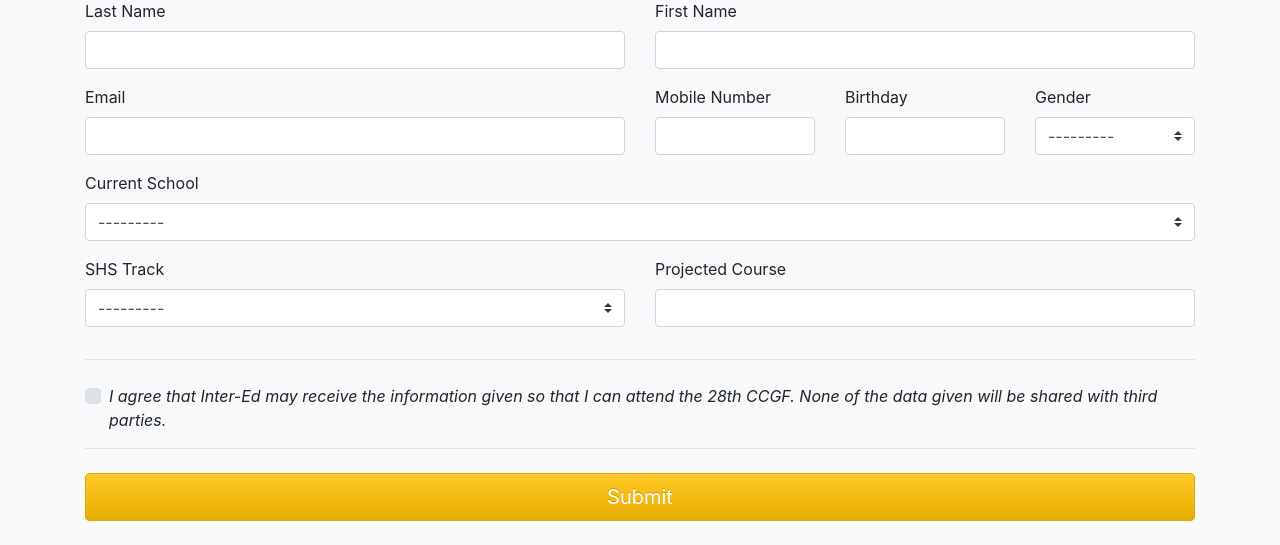
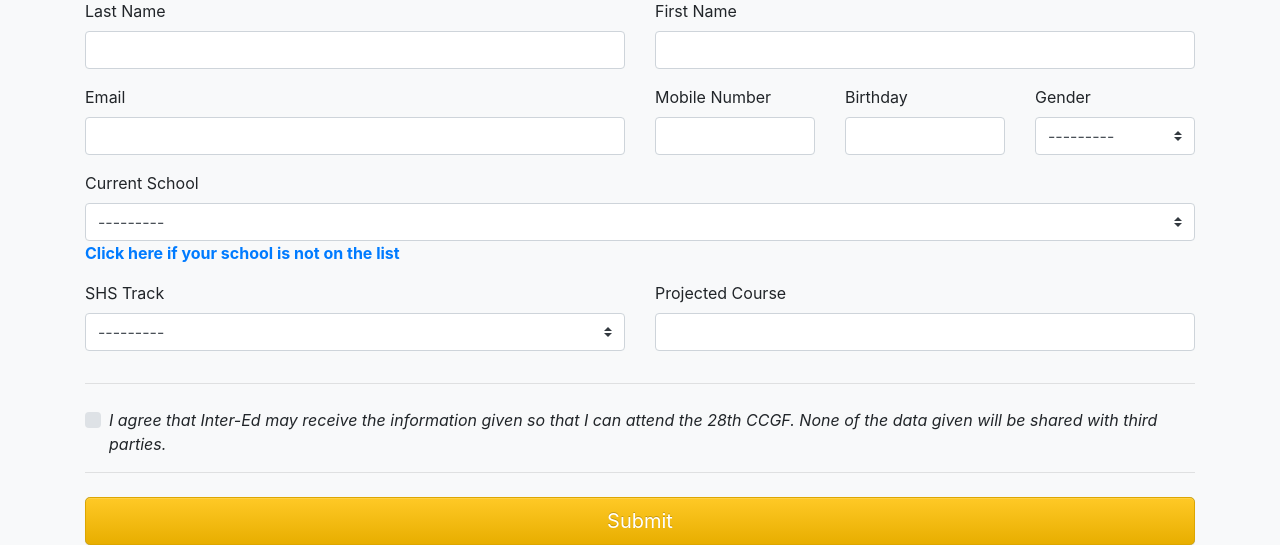
Before and after one commit to allenallen/interedregistration, a Django app: page /event/1 in a window 1280 px wide. Shown: the part 390-935 px from the top of the page. Before the commit the page ends 911 px from the top, so only its background shows below. Run offline with Django 3.2, Linux system fonts and the light colour scheme; tables that the repository leaves empty hold one stand-in row (values such as "Sample post"); some libraries are stand-ins or nearby versions.

Commit message:
added new school popup

```diff
--- a/intered/urls.py
+++ b/intered/urls.py
@@ -20,6 +20,7 @@
 from django.conf.urls.static import static
 
 from registration import views
+from registration.views import SchoolNewPopup, get_school_id
 
 urlpatterns = [
     url(r'^admin/', admin.site.urls),
@@ -32,7 +33,9 @@
 # ]
 urlpatterns += [
     path('event/<str:uuid>', views.registration, name='register'),
-    path('students/extract', views.extractStudents, name='extract')
+    path('students/extract', views.extractStudents, name='extract'),
+    url(r'^register/school/create', SchoolNewPopup, name="schoolNew"),
+    url(r'^register/school/ajax/get_school_id', get_school_id, name="get_school_id")
 ]
 
 urlpatterns += static(settings.STATIC_URL, document_root=settings.STATIC_ROOT)
--- a/registration/forms.py
+++ b/registration/forms.py
@@ -1,6 +1,6 @@
 from django import forms
 
-from registration.models import Student
+from registration.models import Student, SchoolList
 
 
 class RegistrationForm(forms.ModelForm):
@@ -21,3 +21,11 @@
             raise forms.ValidationError("Email already exists")
 
         return email
+
+
+class SchoolForm(forms.ModelForm):
+    class Meta:
+        model = SchoolList
+        fields = [
+            "name"
+        ]
--- a/registration/templates/registration.html
+++ b/registration/templates/registration.html
@@ -125,7 +125,7 @@
                     <label for="school">Current School</label>
                     {% if form.is_bound %}
                         {% if form.school.errors %}
-                            {% render_field form.school class="form-control custom-select d-block w-100 is-invalid" required="true"%}
+                            {% render_field form.school class="form-control custom-select d-block w-100 is-invalid" required="true" onchange="schoolChange(this)" %}
                             {% for error in form.school.errors %}
                                 <div class="invalid-feedback">
                                     {{ error }}
@@ -137,6 +137,7 @@
                     {% else %}
                         {% render_field form.school class="form-control custom-select d-block w-100" %}
                     {% endif %}
+                    <a href="{% url 'schoolNew' %}" id="add_school" onclick="return showAddPopup(this);"><b>Click here if your school is not on the list</b></a>
                 </div>
                 <div class="w-100"></div>
                 <div class="row">
@@ -144,7 +145,7 @@
                         <label for="shs_track">SHS Track</label>
                         {% if form.is_bound %}
                             {% if form.shs_track.errors %}
-                                {% render_field form.shs_track class="form-control custom-select d-block w-100 is-invalid" required="true"%}
+                                {% render_field form.shs_track class="form-control custom-select d-block w-100 is-invalid" required="true" %}
                                 {% for error in form.shs_track.errors %}
                                     <div class="invalid-feedback">
                                         {{ error }}
@@ -191,6 +192,14 @@
     </div>
 
     <script>
+        function schoolChange(schoolSelect) {
+            var school = schoolSelect.value;
+            if (school.toUpperCase() === "OTHER") {
+
+            }
+        }
+    </script>
+    <script>
         $(function () {
             $(".datepicker").datepicker({
                 changeMonth: true,
@@ -218,4 +227,19 @@
             });
         });
     </script>
+    <script type="text/javascript">
+        function showAddPopup(triggeringLink) {
+            var name = triggeringLink.id.replace(/^add_/, '');
+            href = triggeringLink.href;
+            var win = window.open(href, name, 'height=500,width=800,resizable=yes,scrollbars=yes');
+            win.focus();
+            return false;
+        }
+
+        function closePopup(win, newID, newRepr, id) {
+            $(id).append('<option value=' + newID + ' selected >' + newRepr + '</option>')
+            win.close();
+        }
+
+    </script>
 {% endblock %}
--- a/registration/views.py
+++ b/registration/views.py
@@ -1,11 +1,15 @@
+import json
+
 from django.core.mail import send_mail, EmailMultiAlternatives, EmailMessage
+from django.http import HttpResponse
 from django.shortcuts import render, get_object_or_404
 from django.template.loader import render_to_string
 from excel_response import ExcelResponse
 
 from intered import settings
-from registration.forms import RegistrationForm
-from registration.models import Event, Student
+from registration.forms import RegistrationForm, SchoolForm
+from registration.models import Event, Student, SchoolList
+from django.views.decorators.csrf import csrf_exempt
 
 
 def extractStudents(request):
@@ -19,7 +23,7 @@
     for student in students:
         count += 1
         data += [[str(count), student.last_name, student.first_name, student.school.name, student.shs_track.code,
-                 student.projected_course, student.email, student.mobile, student.date_of_birth, student.gender]]
+                  student.projected_course, student.email, student.mobile, student.date_of_birth, student.gender]]
     print(data)
     return ExcelResponse(data, 'students')
 
@@ -88,3 +92,23 @@
     }
     print(context)
     return render(request, 'registration.html', context=context)
+
+
+def SchoolNewPopup(request):
+    form = SchoolForm(request.POST or None)
+    if form.is_valid():
+        instance = form.save()
+        return HttpResponse(
+            '<script>opener.closePopup(window, "%s", "%s", "#id_school");</script>' % (instance.pk, instance))
+
+    return render(request, "school_form.html", {"form": form})
+
+
+@csrf_exempt
+def get_school_id(request):
+    if request.is_ajax():
+        school_name = request.GET['school_name']
+        school_id = SchoolList.objects.get(name=school_name).id
+        data = {'id':school_id}
+        return HttpResponse(json.dumps(data), content_type='application/json')
+    return HttpResponse("/")
```
Also changed, not shown: registration/templates/school_form.html (added, +11 -0 lines).
